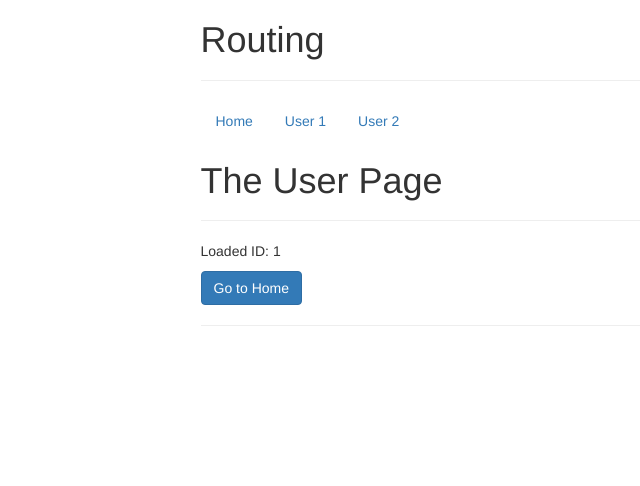
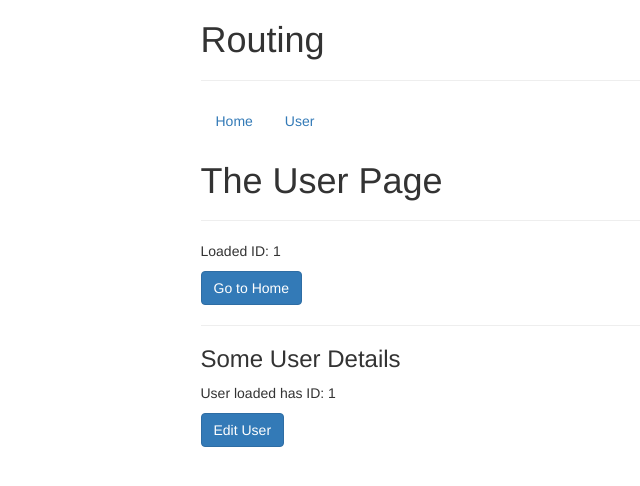
Before and after one commit to MinseungJeon/hello-world, a Vue app: page /user/1 in a window 1280 px wide. Shown: the top 486 px of the page, without its empty margins (162-802 px from the left). Built offline with nearby package versions, Linux system fonts and the light colour scheme; a web font is replaced by a local one.

Commit message:
16-12. Setting Up Child Routes (Nested Routes)

```diff
--- a/src/components/Header.vue
+++ b/src/components/Header.vue
@@ -3,11 +3,8 @@
     <router-link exact to="/" tag="li" active-class="active"
       ><a>Home</a></router-link
     >
-    <router-link exact to="user/1" tag="li" active-class="active"
-      ><a>User 1</a></router-link
-    >
-    <router-link exact to="user/2" tag="li" active-class="active"
-      ><a>User 2</a></router-link
+    <router-link exact to="user" tag="li" active-class="active"
+      ><a>User</a></router-link
     >
   </ul>
 </template>
```
Also changed, not shown: src/routes.js (+8 -1 lines).
